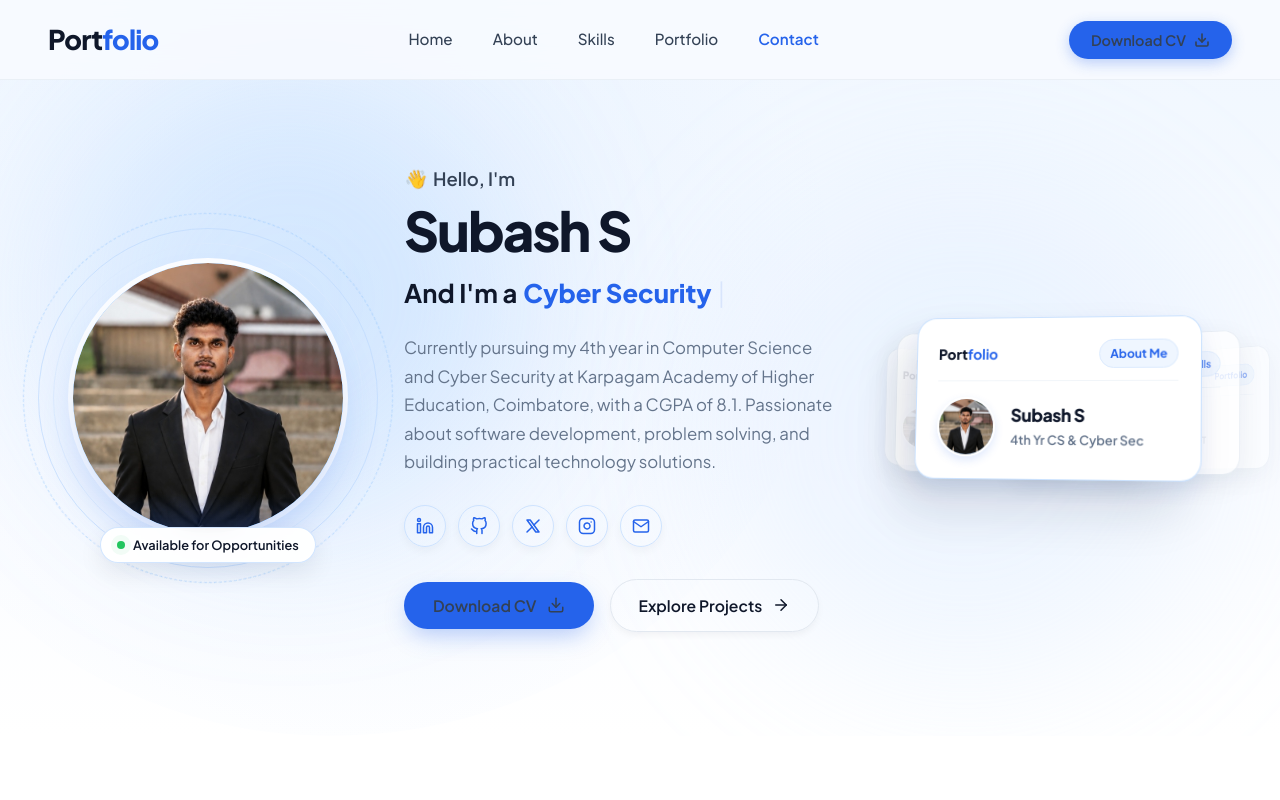
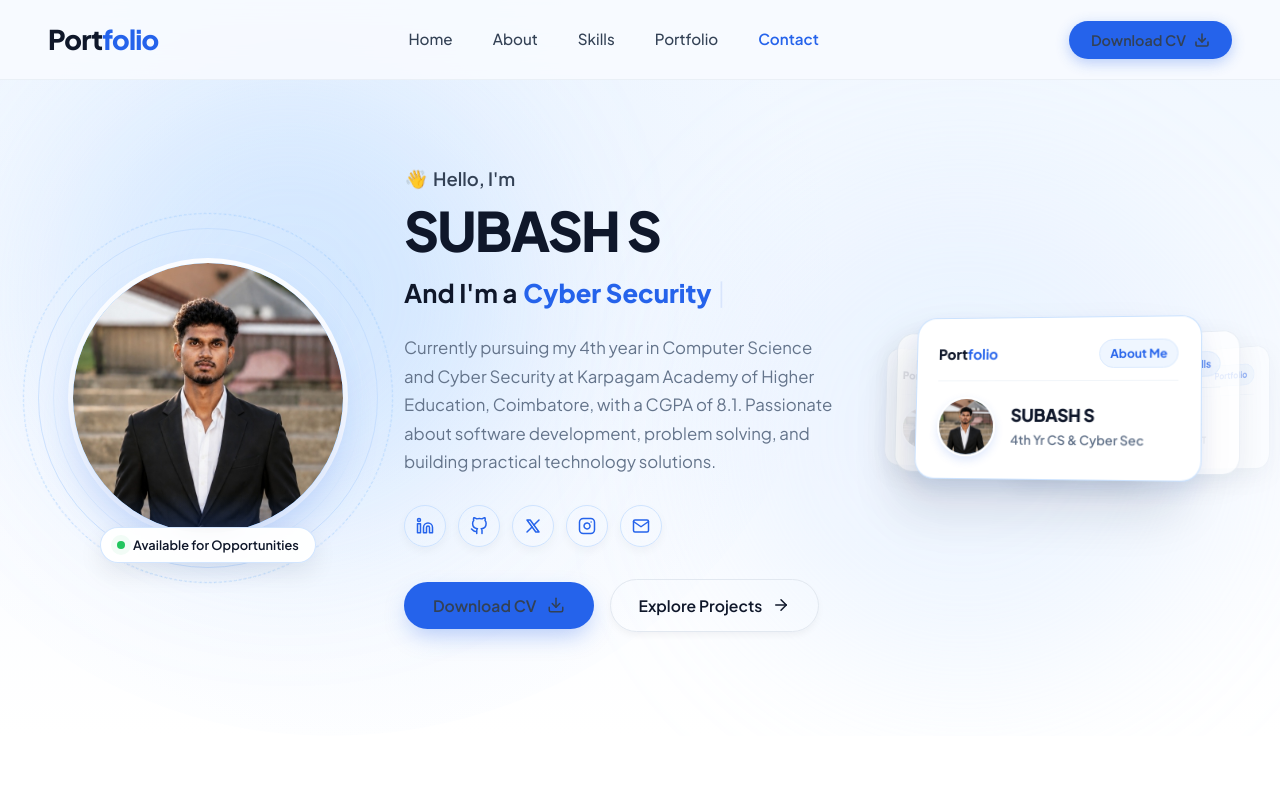
Before and after one commit to subashselvas/portfolio, a React (Vite) app in the folder portfolio/: page / in a window 1280 px wide. Shown: the top 800 px of the page. Built offline with nearby package versions, Linux system fonts and the light colour scheme.

Commit message:
Update name capitalization and add 3D carousel

```diff
--- a/portfolio/src/components/About.jsx
+++ b/portfolio/src/components/About.jsx
@@ -30,7 +30,7 @@ export default function About({ onOpenResume }) {
             <div className="about-image-wrapper">
               <img
                 src={subashFull}
-                alt="Subash S - Software Developer"
+                alt="SUBASH S - Software Developer"
                 className="about-image"
                 loading="lazy"
               />
--- a/portfolio/src/components/Footer.jsx
+++ b/portfolio/src/components/Footer.jsx
@@ -18,7 +18,7 @@ export default function Footer() {
               Port<span className="logo-accent">folio</span>
             </span>
             <p className="footer-brand-desc">
-              Personal portfolio of <strong>Subash S</strong>, Software Developer & Cyber Security
+              Personal portfolio of <strong>SUBASH S</strong>, Software Developer & Cyber Security
               Student at Karpagam Academy of Higher Education, Coimbatore.
             </p>
           </div>
@@ -86,7 +86,7 @@ export default function Footer() {
 
         <div className="footer-bottom-row">
           <p className="footer-copy">
-            &copy; {new Date().getFullYear()} Subash S. Built with React & Vite. All rights reserved.
+            &copy; {new Date().getFullYear()} SUBASH S. Built with React & Vite. All rights reserved.
           </p>
 
           <button
--- a/portfolio/src/components/Hero.jsx
+++ b/portfolio/src/components/Hero.jsx
@@ -115,7 +115,7 @@ export default function Hero({ onOpenResume }) {
               {/* User's ACTUAL photo */}
               <img
                 src={subashPortrait}
-                alt="Subash S - Software Developer"
+                alt="SUBASH S - Software Developer"
                 className="profile-real-image"
                 loading="eager"
               />
@@ -138,7 +138,7 @@ export default function Hero({ onOpenResume }) {
             <span>Hello, I'm</span>
           </div>
 
-          <h1 className="hero-name">Subash S</h1>
+          <h1 className="hero-name">SUBASH S</h1>
 
           <div className="hero-role-wrapper">
             <span className="hero-role-prefix">And I'm a </span>
@@ -271,7 +271,7 @@ export default function Hero({ onOpenResume }) {
                           <img src={subashPortrait} alt="Subash" className="card-avatar" />
                         </div>
                         <div className="card-text">
-                           <h4>Subash S</h4>
+                           <h4>SUBASH S</h4>
                            <p>{card.subtitle}</p>
                         </div>
                      </div>
--- a/portfolio/src/components/ResumeModal.jsx
+++ b/portfolio/src/components/ResumeModal.jsx
@@ -43,7 +43,7 @@ export default function ResumeModal({ isOpen, onClose }) {
           {/* Header */}
           <div className="resume-doc-header">
             <div>
-              <h1 id="resume-title" className="resume-name">Subash S</h1>
+              <h1 id="resume-title" className="resume-name">SUBASH S</h1>
               <h2 className="resume-role">Software Developer | Cyber Security Enthusiast</h2>
               <p className="resume-location">Coimbatore, Tamil Nadu, India</p>
             </div>
```
Also changed, not shown: 1 other file (tests, documents, lock files or other folders).
